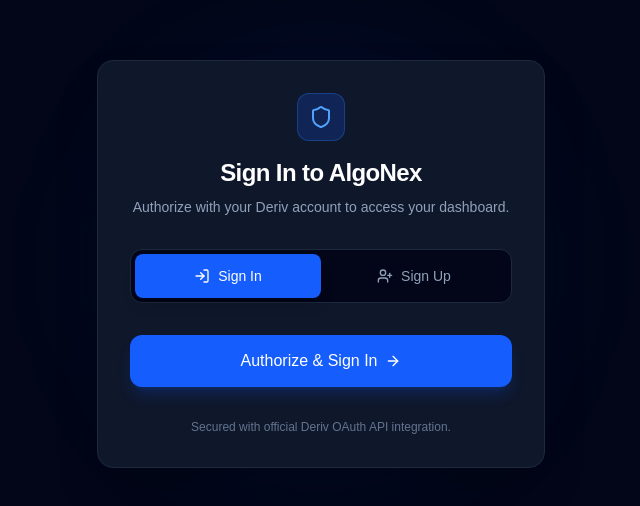
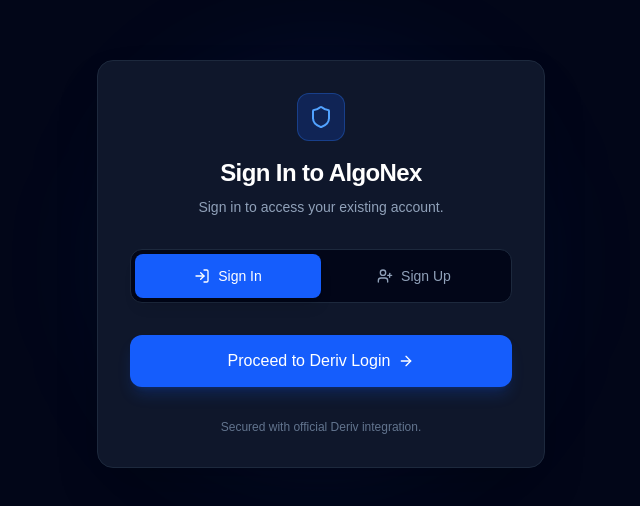
Before and after one commit to Kabatabrian5/deriv-trading-app, a Next.js app: page /auth in a window 1280 px wide. Shown: the part 136-642 px from the top of the page, without its empty margins (319-959 px from the left). Built offline with nearby package versions, Linux system fonts and the light colour scheme.

Commit message:
Point sign-in button directly to Deriv login page URL

```diff
--- a/src/app/auth/page.tsx
+++ b/src/app/auth/page.tsx
@@ -11,10 +11,8 @@
       // Redirect to Deriv Sign Up page
       window.location.href = 'https://home.deriv.com/dashboard/signup?residence=ke';
     } else {
-      // Redirect to Deriv OAuth / Sign In authorization flow so it returns to your site
-      const APP_ID = '34668T5a68zUtQACHU0u5';
-      const REDIRECT_URL = 'https://deriv-trading-app.vercel.app/app';
-      window.location.href = `https://oauth.deriv.com/oauth2/authorize?app_id=${APP_ID}&redirect_uri=${REDIRECT_URL}`;
+      // Redirect directly to the Deriv Login page
+      window.location.href = 'https://home.deriv.me/dashboard/login';
     }
   };
 
@@ -35,7 +33,7 @@
           <p className="text-slate-400 text-sm mt-2">
             {isSignUp
               ? 'Register a new account on Derivs platform.'
-              : 'Authorize with your Deriv account to access your dashboard.'}
+              : 'Sign in to access your existing account.'}
           </p>
         </div>
 
@@ -65,14 +63,14 @@
             onClick={handleAction}
             className="w-full bg-blue-600 hover:bg-blue-500 text-white font-medium py-3.5 px-4 rounded-xl transition-all shadow-lg shadow-blue-600/20 flex items-center justify-center gap-2 group"
           >
-            <span>{isSignUp ? 'Proceed to Deriv Sign Up' : 'Authorize & Sign In'}</span>
+            <span>{isSignUp ? 'Proceed to Deriv Sign Up' : 'Proceed to Deriv Login'}</span>
             <ArrowRight className="w-4 h-4 group-hover:translate-x-1 transition-transform" />
           </button>
         </div>
 
         {/* Footer info */}
         <p className="text-center text-xs text-slate-500 mt-8">
-          Secured with official Deriv OAuth API integration.
+          Secured with official Deriv integration.
         </p>
       </div>
     </div>
```
